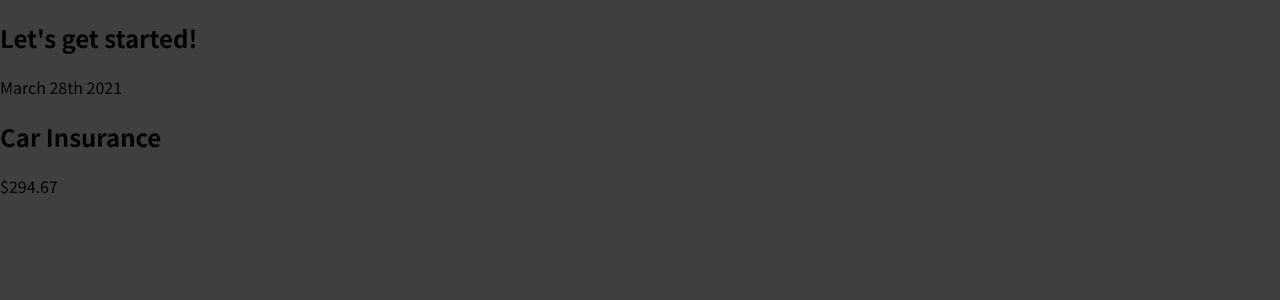
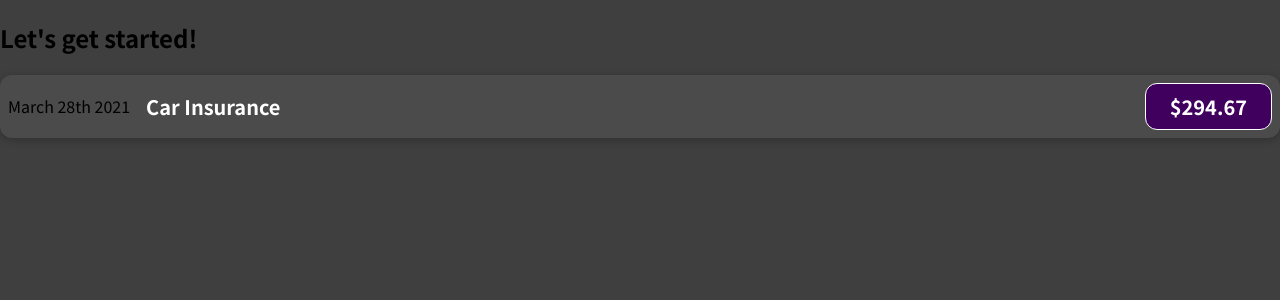
Before and after one commit to NoahNim/UdemyExpenseTracker, a JavaScript app: page / in a window 1280 px wide. Shown: the top 300 px of the page. Built offline with nearby package versions, Linux system fonts and the light colour scheme.

Commit message:
add css selector to component in lecture

```diff
--- a/src/components/ExpenseItem.js
+++ b/src/components/ExpenseItem.js
@@ -1,10 +1,12 @@
+import "./ExpenseItem.css";
+
 function ExpenseItem() {
   return (
-    <div>
+    <div className="expense-item">
       <div>March 28th 2021</div>
-      <div>
+      <div className="expense-item__description">
         <h2>Car Insurance</h2>
-        <div>$294.67</div>
+        <div className="expense-item__price">$294.67</div>
       </div>
     </div>
   );
```
Also changed, not shown: 1 other file (tests, documents, lock files or other folders).
